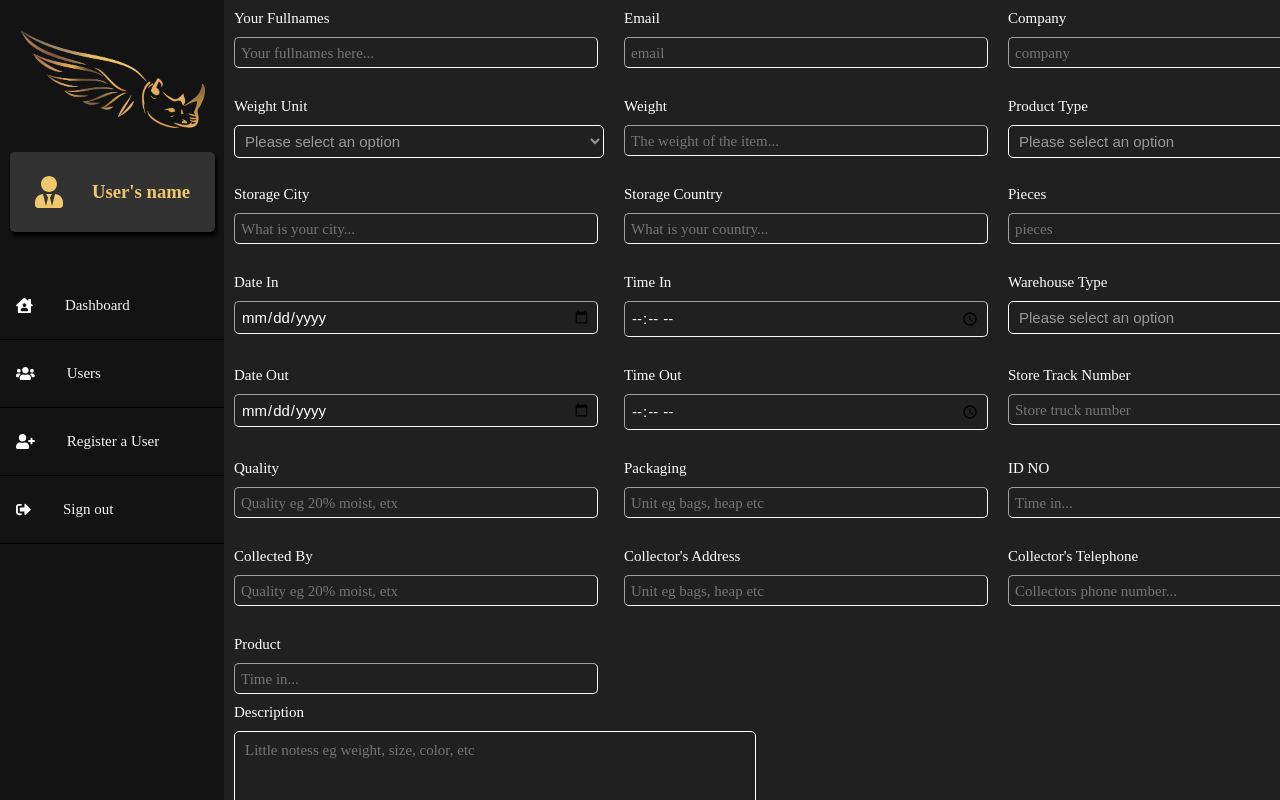
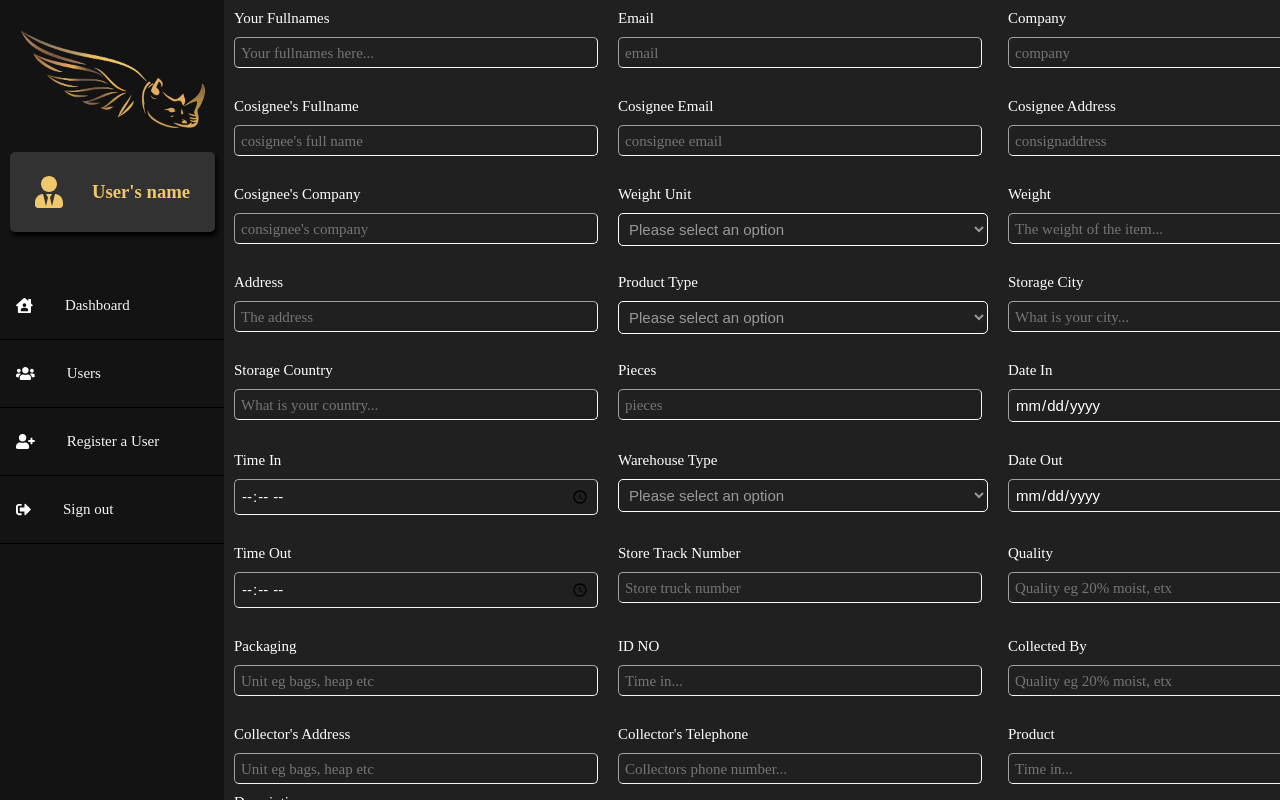
Before and after one commit to Joseph-muvevi/rhinofrontend, a React (Create React App) app: page /dashboard/storage-form in a window 1280 px wide. Shown: the top 800 px of the page. Built offline with nearby package versions, Linux system fonts and the light colour scheme; no server answers; sample sign-in values are in the browser's storage; a web font is replaced by a local one.

Commit message:
worked on the storage form

```diff
--- a/src/components/User/UserForms/StorageForms/StorageFormContent/StorageFormsContent.js
+++ b/src/components/User/UserForms/StorageForms/StorageFormContent/StorageFormsContent.js
@@ -14,6 +14,11 @@ const StorageFormsContent = () => {
 			company: "",
 			storagecity: "",
 			storagecountry: "",
+			shipaddress: "",
+			consignfullnames:"",
+			consignemail: "",
+			consigncompany: "",
+			consignaddress:"",
 			warehousetype: "",
 			weight: "",
 			weightunit: "",
@@ -26,9 +31,9 @@ const StorageFormsContent = () => {
 			trackno: "",
 			notes: "",
 			quality: "",
+			product: "",
 			idno: "",
 			packaging: "",
-			product: "",
 			collectedby: "",
 			collectoraddress: "",
 			collectortel: "",
@@ -40,11 +45,16 @@ const StorageFormsContent = () => {
 			company: Yup.string().required().min(3).max(100),
 			storagecity: Yup.string().required().min(3).max(50),
 			storagecountry: Yup.string().required().min(3).max(50),
+			shipaddress: Yup.string().required().min(3).max(50),
+			consignaddress: Yup.string().min(3).max(100).required(),
+			consignfullnames: Yup.string().min(3).max(100).required(),
+			consignemail: Yup.string().min(3).max(100).required(),
+			consigncompany: Yup.string().min(3).max(100).required(),
 			warehousetype: Yup.string().required().min(3).max(50),
-			weight: Yup.number().required().min(1).max(50000000),
+			weight: Yup.number().required().min(1).max(50000),
 			weightunit: Yup.string().required().min(1).max(100),
 			producttype: Yup.string().required().min(3).max(50),
-			pieces: Yup.number().required().min(1).max(50000000),
+			pieces: Yup.number().required().min(1).max(50000),
 			datein: Yup.string().required().min(3).max(100),
 			intime: Yup.string().required().min(3).max(100),
 			dateout: Yup.string().required().min(3).max(100),
@@ -58,18 +68,18 @@ const StorageFormsContent = () => {
 			idno: Yup.string().required().min(5).max(30),
 			packaging: Yup.string().required().min(3).max(100),
 			notes: Yup.string().required().min(10).max(100),
-			observation: Yup.string().min(0).max(2000),
+			observation: Yup.string().min(1).max(2000),
 		}),
 		onSubmit: (values, { resetForm }) => {
 			try {
 				axios
 					.post("https://rhinojohnbackend.herokuapp.com/api/storageshipment", values)
 					.then(res => console.log(res))
-					.catch((err) => console.log(err));
+					.catch((err) => console.log("Error from posting",err));
 				alert(JSON.stringify(values, null, 2));
 				resetForm({ values: "" });
 			} catch (err) {
-				console.log(err);
+				console.log("Could not post",err);
 			}
 		},
 	});
@@ -127,6 +137,66 @@ const StorageFormsContent = () => {
 								<div className="error">{formik.errors.company}</div>
 							) : null}
 						</div>
+						<div className="logistics-quotation-small-input-group">
+							<label> Cosignee's fullname</label>
+							<input
+								type="text"
+								placeholder="cosignee's full name"
+								name="consignfullnames"
+								onChange={formik.handleChange}
+								onBlur={formik.handleBlur}
+								value={formik.values.consignfullnames}
+								required
+							/>
+							{formik.touched.consignfullnames && formik.errors.consignfullnames ? (
+								<div className="error">{formik.errors.consignfullnames}</div>
+							) : null}
+						</div>
+						<div className="logistics-quotation-small-input-group">
+							<label> Cosignee email</label>
+							<input
+								type="text"
+								placeholder="consignee email"
+								name="consignemail"
+								onChange={formik.handleChange}
+								onBlur={formik.handleBlur}
+								value={formik.values.consignemail}
+								required
+							/>
+							{formik.touched.consignemail && formik.errors.consignemail ? (
+								<div className="error">{formik.errors.consignemail}</div>
+							) : null}
+						</div>
+						<div className="logistics-quotation-small-input-group">
+							<label> Cosignee Address</label>
+							<input
+								type="text"
+								placeholder="consignaddress"
+								name="consignaddress"
+								onChange={formik.handleChange}
+								onBlur={formik.handleBlur}
+								value={formik.values.consignaddress}
+								required
+							/>
+							{formik.touched.consignaddress && formik.errors.consignaddress ? (
+								<div className="error">{formik.errors.consignaddress}</div>
+							) : null}
+						</div>
+						<div className="logistics-quotation-small-input-group">
+							<label> Cosignee's Company </label>
+							<input
+								type="text"
+								placeholder="consignee's company"
+								name="consigncompany"
+								onChange={formik.handleChange}
+								onBlur={formik.handleBlur}
+								value={formik.values.consigncompany}
+								required
+							/>
+							{formik.touched.consigncompany && formik.errors.consigncompany ? (
+								<div className="error">{formik.errors.consigncompany}</div>
+							) : null}
+						</div>
 
 						<div className="logistics-quotation-small-input-group">
 							<label>Weight unit</label>
@@ -163,6 +233,21 @@ const StorageFormsContent = () => {
 							/>
 							{formik.touched.weight && formik.errors.weight ? (
 								<div className="error">{formik.errors.weight}</div>
+							) : null}
+						</div>
+						<div className="logistics-quotation-small-input-group">
+							<label>Address</label>
+							<input
+								type="string"
+								placeholder="The address"
+								name="shipaddress"
+								onChange={formik.handleChange}
+								onBlur={formik.handleBlur}
+								value={formik.values.shipaddress}
+								required
+							/>
+							{formik.touched.shipaddress && formik.errors.shipaddress ? (
+								<div className="error">{formik.errors.shipaddress}</div>
 							) : null}
 						</div>
 						<div className="logistics-quotation-small-input-group">
```
